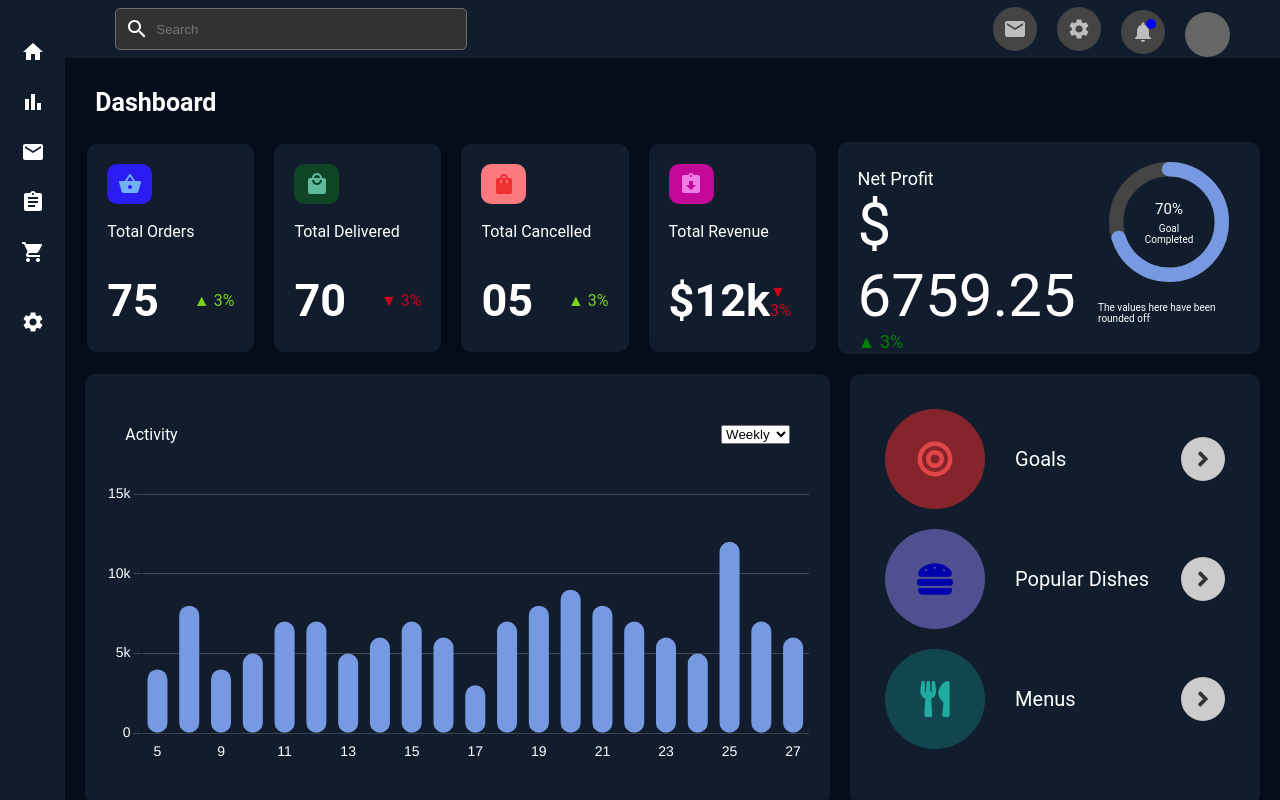
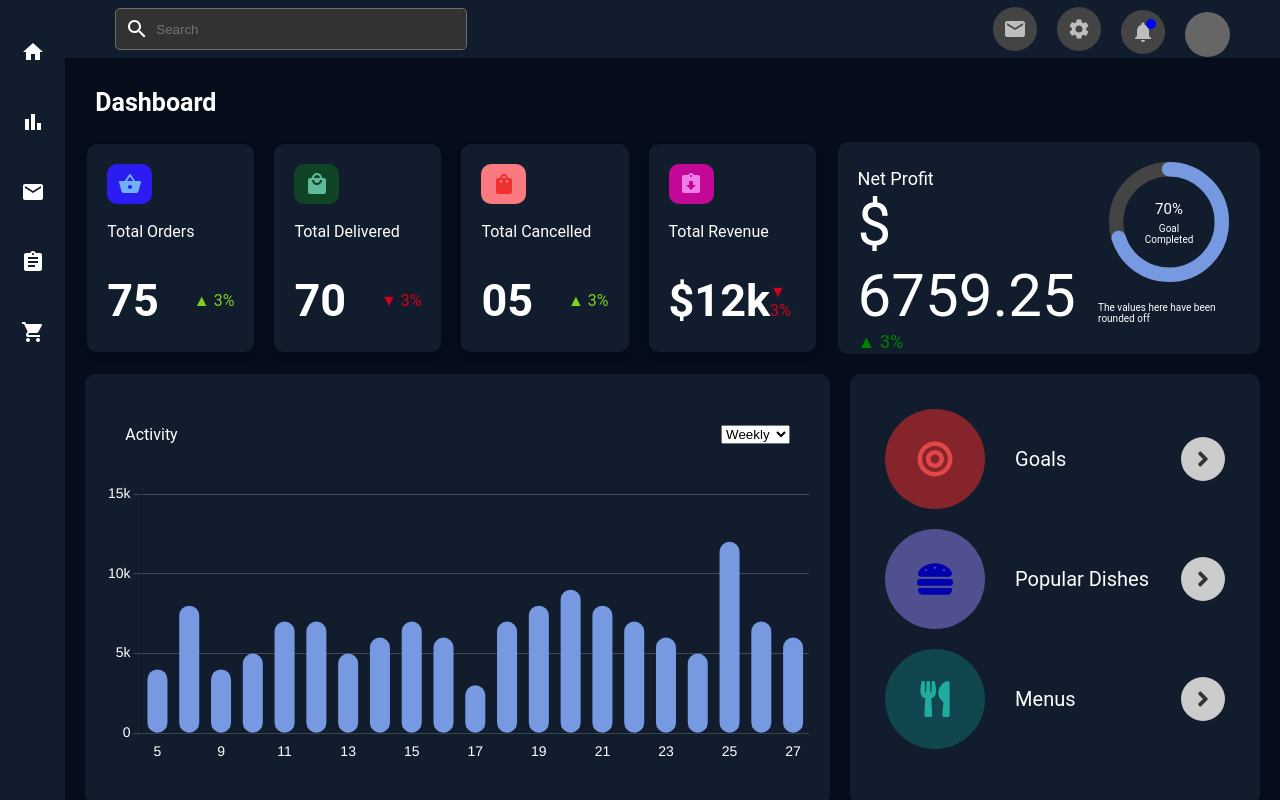
Before and after one commit to akankshaarushi/Dashboard, a React (Create React App) app: page / in a window 1280 px wide. Shown: the top 800 px of the page. Built offline with nearby package versions, Linux system fonts and the light colour scheme.

Commit message:
Update Sidebar.css

```diff
--- a/src/Components/sidebar/Sidebar.css
+++ b/src/Components/sidebar/Sidebar.css
@@ -2,10 +2,17 @@
   width: 130px;
   background-color: #111d2d;
   display: flex;
-  height: 110vh;
+  flex-direction: column;
+  justify-content: space-between;
+  height: 150vh;
+  align-items: center;
+  padding-top: 20px;
+}
+
+.sidebar-icons {
+  display: flex;
   flex-direction: column;
   align-items: center;
-  padding-top: 20px;
 }
 
 .sidebar-icon {
@@ -14,21 +21,24 @@
   font-size: 24px;
 }
 
+.sidebar-icon-settings {
+  margin-bottom: 20px;
+}
+
 @media (max-width: 1200px) {
   .sidebar {
     height: 215vh;
-
   }
 }
+
 @media (max-width: 992px) {
   .sidebar {
     height: 215vh;
-
   }
 }
+
 @media (max-width: 480px) {
   .sidebar {
     height: 360vh;
-
   }
 }
```
